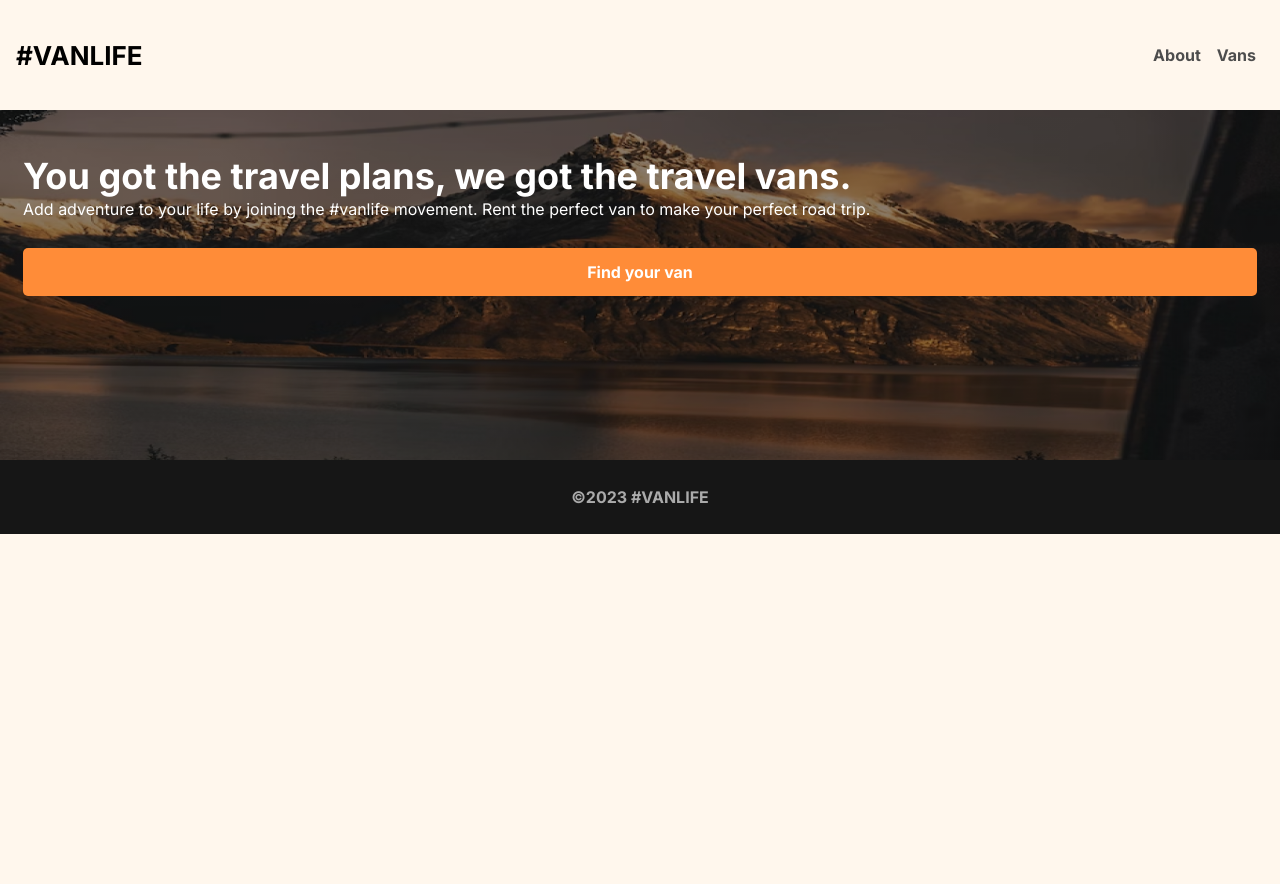
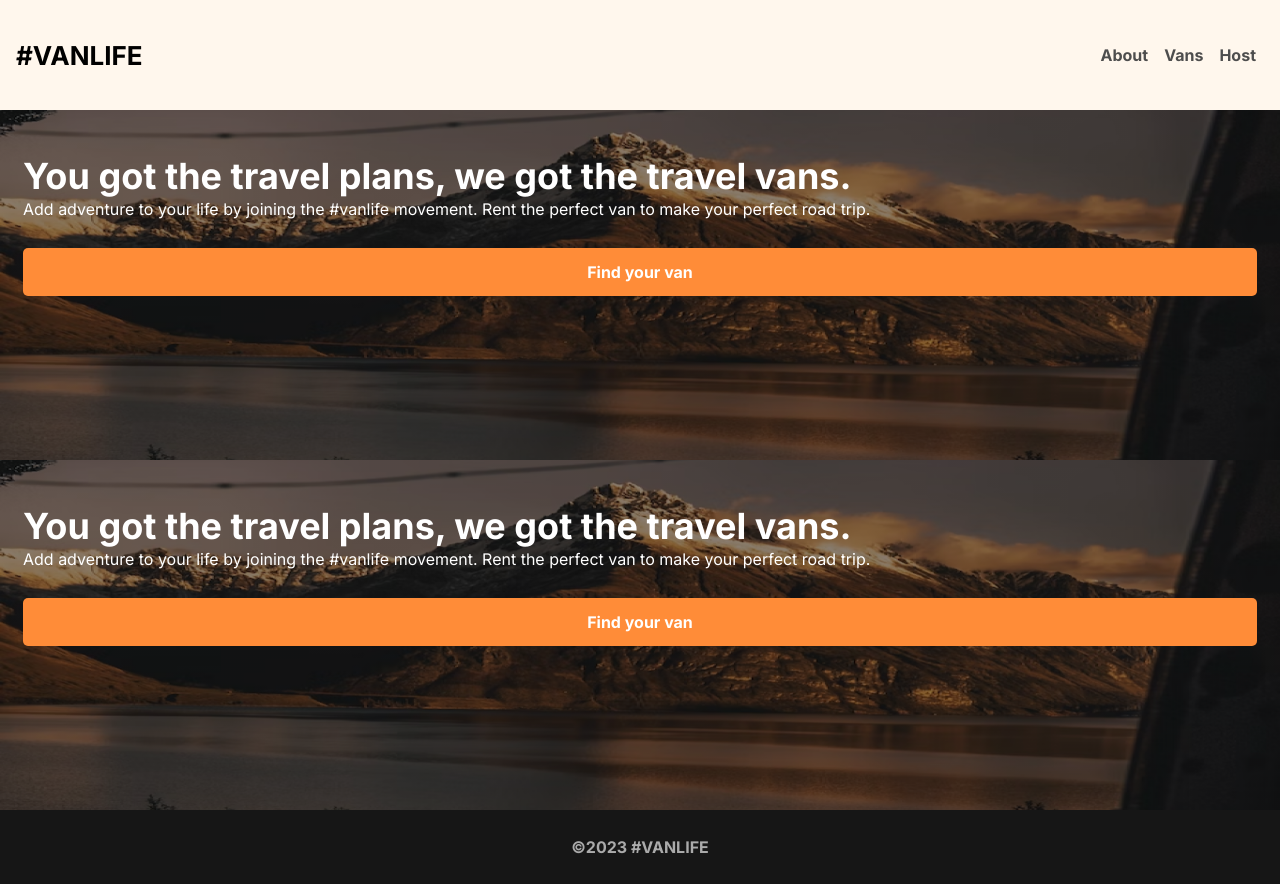
Before and after one commit to Youress/VanLife, a React (Create React App) app: page / in a window 1280 px wide. Before the commit the page ends 800 px from the top, so only its background shows below. Built offline with nearby package versions, Linux system fonts and the light colour scheme; what miragejs would draw is missing.

Commit message:
add layout router

```diff
--- a/src/App.js
+++ b/src/App.js
@@ -1,23 +1,26 @@
 import "./App.css";
 import About from "./pages/About";
-import { Routes , Route } from "react-router-dom";
-import Nav from "./pages/Nav";
+import { Routes, Route } from "react-router-dom";
 import Home from "./pages/Home";
 import Footer from "./pages/Footer";
-import "./server"
-import Vans from "./pages/Vans";
-import VanDetails from "./pages/VanDetails";
+import "./server";
+import Vans from "./pages/Vans/Vans";
+import VanDetails from "./pages/Vans/VanDetails";
+import Layout from "./components/Layout";
+import Host from "./pages/Host/Host";
 function App() {
   return (
     <>
-    <Nav/>
       <Routes>
+        <Route element={<Layout/>}>
           <Route path="/about" element={<About />} />
           <Route path="/" element={<Home />} />
-      <Route path="/Vans" element={<Vans/>}/>
+          <Route path="/host" element={<Host />} />
+          <Route path="/Vans" element={<Vans />} />
           <Route path="/vans/:id" element={<VanDetails />} />
+        </Route>
       </Routes>
-    <Footer/>
+      <Footer />
     </>
   );
 }
--- a/src/pages/Nav.jsx
+++ b/src/components/Header.jsx
@@ -1,9 +1,10 @@
 import React from "react";
-import { Link } from "react-router-dom";
+import { Link, Outlet } from "react-router-dom";
 
-const Nav = () => {
+export default function Header() {
   return (
-    <header className=" mx-auto bg-clr-primary-1">
+    <>
+       <header className=" mx-auto bg-clr-primary-1">
       <nav className="  px-4 flex justify-between items-center h-[110px]">
         <Link to='/' className="text-[26px] font-bold">#VANLIFE</Link>
         <ul className="flex item-center">
@@ -13,10 +14,13 @@ const Nav = () => {
           <li className="px-2 font-semibold text-clr-promary-2 hover:text-black">
             <Link to="/vans">Vans</Link>
           </li>
+          <li className="px-2 font-semibold text-clr-promary-2 hover:text-black">
+            <Link to="/host">Host</Link>
+          </li>
         </ul>
       </nav>
     </header>
+      <Outlet/>
+    </>
   );
-};
-
-export default Nav;
+}
--- /dev/null
+++ b/src/components/Layout.jsx
@@ -0,0 +1,12 @@
+import React from "react"
+import { Outlet } from "react-router-dom"
+import Header from "./Header"
+
+export default function Layout() {
+    return (
+        <>
+            <Header />
+            <Outlet />
+        </>
+    )
+}
--- a/src/pages/VanDetails.jsx
+++ b/src/pages/Vans/VanDetails.jsx
@@ -6,8 +6,6 @@ const VanDetails = () => {
   const [data, setData] = useState({});
   const [loading, setLoading] = useState(true);
   const { id } = useParams();
-  console.log(id);
-
   const fetchVanDetails = async () => {
     // Use 'id' to fetch data (e.g., from an API)
     const response = await fetch(`/api/vans/${id}`);
@@ -18,9 +16,9 @@ const VanDetails = () => {
     // Handle the data as needed
   };
 
- useEffect(() => {
+  useEffect(() => {
     fetchVanDetails();
-  });
+  },[id]);
 
   const { name, type, description, imageUrl, price } = data;
 
@@ -35,19 +33,15 @@ const VanDetails = () => {
         <div className="py-6">
           <div className="flex flex-col">
             <img className="" src={imageUrl} alt={name} />
-            <i className="van-type simple selected w-fit  my-4">
-              {name}
-            </i>
+            <i className="van-type simple selected w-fit  my-4">{name}</i>
             <h2 className="font-bold my-2 uppercase text-[24px]">{type}</h2>
             <p className="font-semibold">
               <span>${price}</span>/day
             </p>
             <p className="my-4">{description}</p>
-            <button
-              className="link-button text-white  bg-[#FF8C38]"
-            >
-              Rent this van
-            </button>
+              <button className="link-button text-white  bg-[#FF8C38]">
+                Rent this van
+              </button>
           </div>
         </div>
       </div>
```
Also changed, not shown: src/pages/Vans/Vans.jsx (renamed from src/pages/Vans.jsx). Lines whose indentation alone changed are shown as unchanged.
